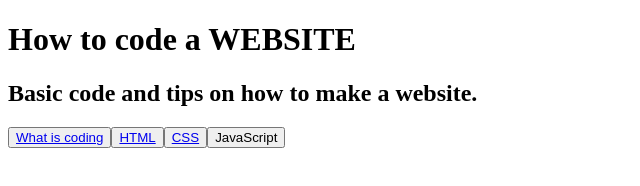
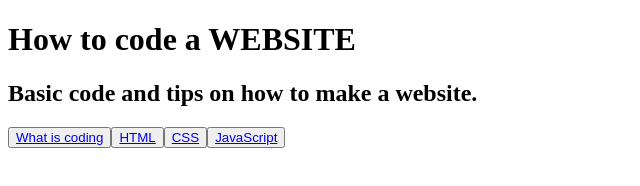
Before and after one commit to How-to-code-a-website-basics/how-to-code-a-website-basics.github.io, a plain HTML site: page index.html in a window 1280 px wide. Shown: the full height of the page, 0-640 px from the left. Drawn offline with Linux system fonts and the light colour scheme.

Commit message:
Update index.html

```diff
--- a/index.html
+++ b/index.html
@@ -7,7 +7,7 @@
     <body>
 <h1>How to code a WEBSITE<br></h1>
 <h2>Basic code and tips on how to make a website.</h2>
-<button><a href = "how-to-code-a-website-basics.github.io/code.html">What is coding</button><button><a href = "how-to-code-a-website-basics.github.io/HTML.html">HTML</button><button><a href = "how-to-code-a-website-basics.github.io/CSS.html">CSS</button><button>JavaScript</button>
+<button><a href = "how-to-code-a-website-basics.github.io/code.html">What is coding</button><button><a href = "how-to-code-a-website-basics.github.io/HTML.html">HTML</button><button><a href = "how-to-code-a-website-basics.github.io/CSS.html">CSS</button><button><a href = "how-to-code-a-website-basics.github.io/JavaScript.html">JavaScript</button>
 
     </body>
 </html>
```
